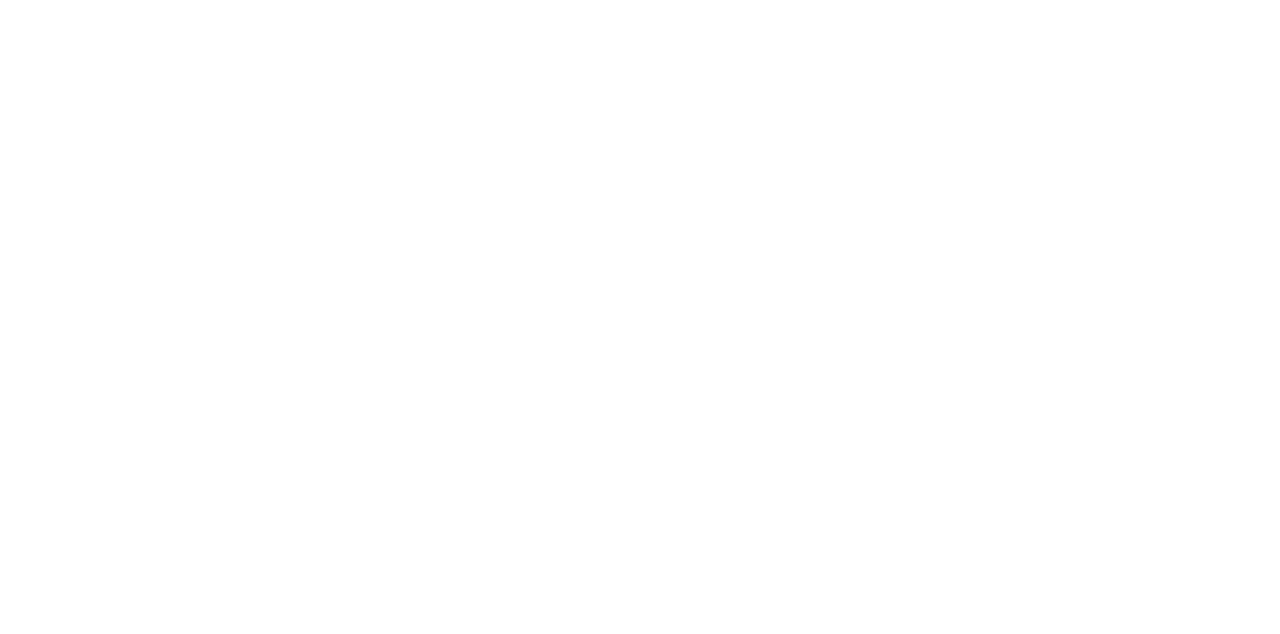
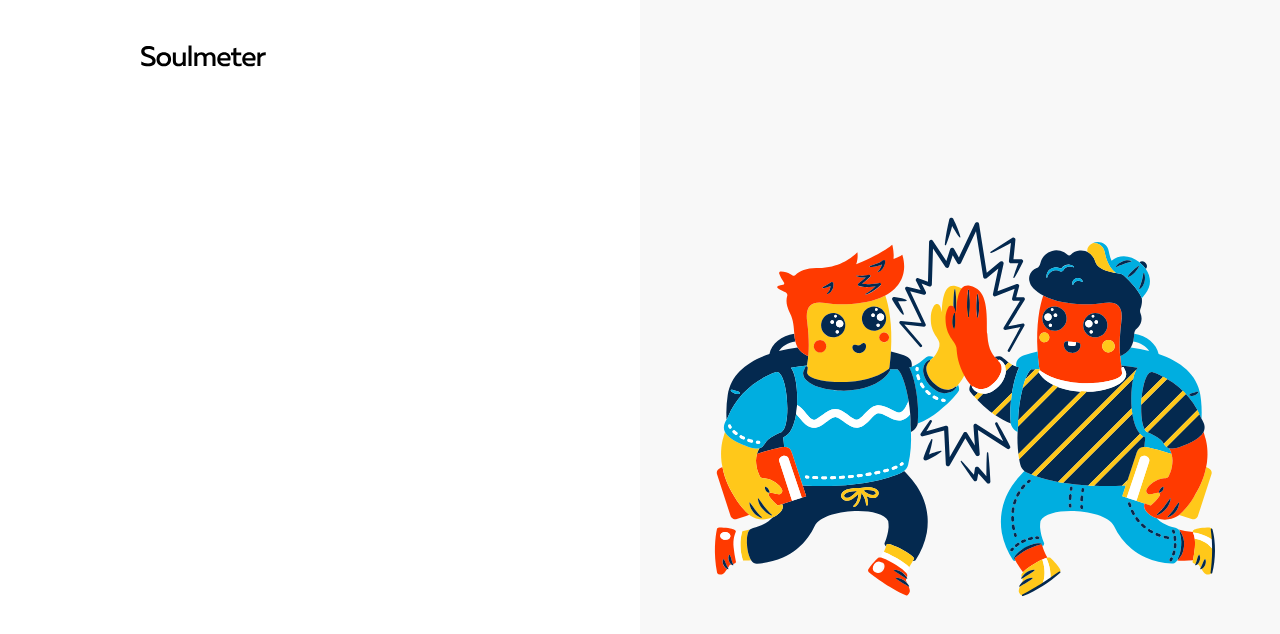
Before and after one commit to AntonAlmosov/junction, a Next.js app in the folder client/: page / in a window 1280 px wide. Shown: the top 634 px of the page. Built offline with nearby package versions, Linux system fonts and the light colour scheme.

Commit message:
Started working on login page

```diff
--- /dev/null
+++ b/client/components/misc/FullWrapper.tsx
@@ -0,0 +1,8 @@
+import styled from "styled-components";
+
+export const FullWrapper = styled.div`
+  width: 100vw;
+  height: 100vh;
+  overflow: hidden;
+  display: flex;
+`;
--- /dev/null
+++ b/client/components/misc/Logo.tsx
@@ -0,0 +1,10 @@
+import styled from "styled-components";
+
+export const Logo = styled.div`
+  width: 127px;
+  height: 32px;
+  background-image: url("/logo.svg");
+  background-size: contain;
+  background-repeat: no-repeat;
+  background-position: center;
+`;
--- a/client/pages/index.tsx
+++ b/client/pages/index.tsx
@@ -1,4 +1,7 @@
 import Head from "next/head";
+import styled from "styled-components";
+import { FullWrapper } from "../components/misc/FullWrapper";
+import { Logo } from "../components/misc/Logo";
 
 export default function Home() {
   return (
@@ -6,6 +9,61 @@
       <Head>
         <title>Some name</title>
       </Head>
+      <FullWrapper>
+        <LoginWrapper>
+          <LoginInnerWrapper>
+            <Logo />
+            <LoginFormWrapper>
+              <LoginFormHeader></LoginFormHeader>
+              <LoginFormInputWrapper></LoginFormInputWrapper>
+            </LoginFormWrapper>
+          </LoginInnerWrapper>
+        </LoginWrapper>
+        <IllustrationWrapper>
+          <img src="/login.svg" alt="" />
+        </IllustrationWrapper>
+      </FullWrapper>
     </div>
   );
 }
+
+const LoginWrapper = styled.div`
+  width: 50vw;
+  height: 100vh;
+  display: flex;
+  justify-content: center;
+`;
+
+const LoginInnerWrapper = styled.div`
+  margin-top: 40px;
+  width: 360px;
+`;
+
+const LoginFormWrapper = styled.div`
+  width: 100%;
+  margin-top: 100px;
+`;
+
+const LoginFormHeader = styled.div`
+  width: 100%;
+  h3 {
+    margin-bottom: 6px;
+  }
+`;
+
+const LoginFormInputWrapper = styled.div`
+  margin-top: 35px;
+  width: 100%;
+`;
+
+const IllustrationWrapper = styled.div`
+  background-color: #f8f8f8;
+  width: 50vw;
+  height: 100vh;
+  display: flex;
+  justify-content: center;
+  align-items: center;
+  img {
+    width: 90%;
+  }
+`;
```
Also changed, not shown: client/components/controls/Input.tsx (added, +47 -0 lines), client/.babelrc (added), client/public/login.svg (added), client/public/logo.svg (added).
